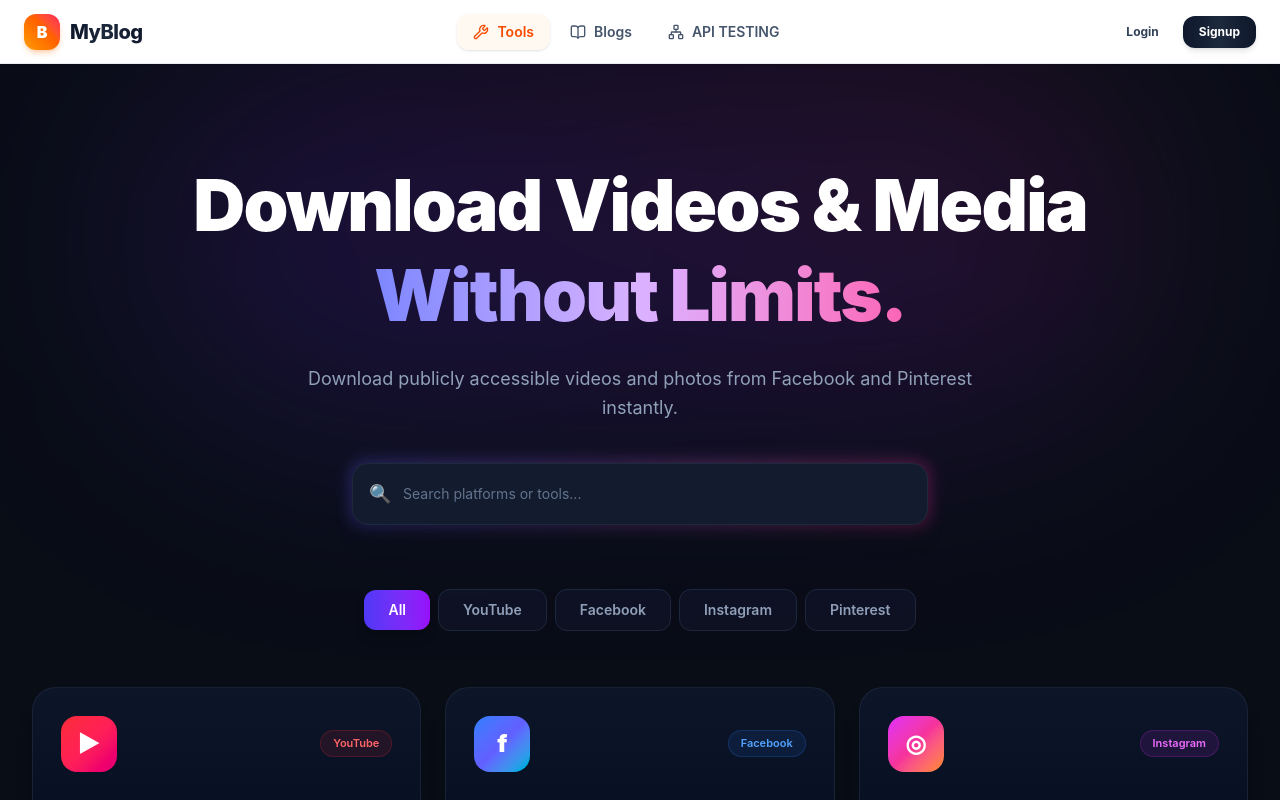
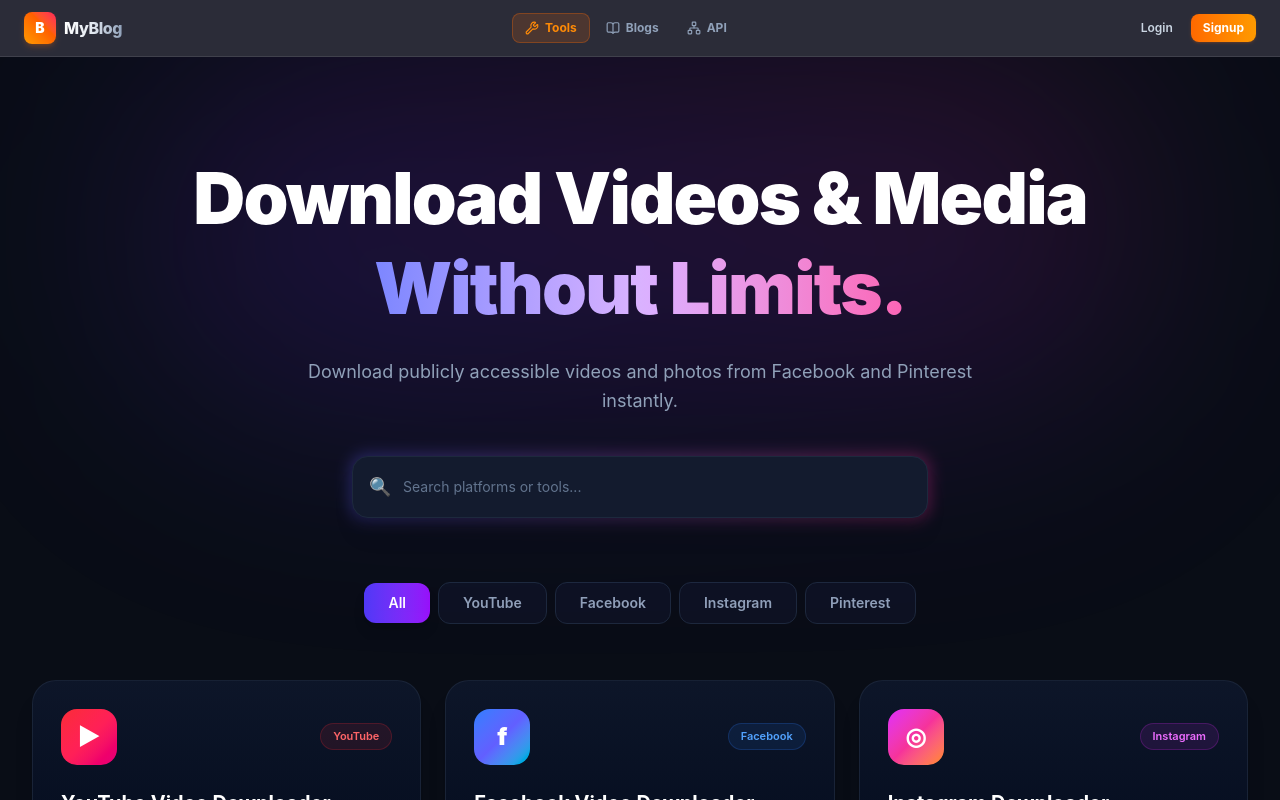
Before and after one commit to dc1576457/MyBlogs, a React (Vite) app in the folder frontend/: page / in a window 1280 px wide. Shown: the top 800 px of the page. Built offline with nearby package versions, Linux system fonts and the light colour scheme; no server answers.

Commit message:
Refactor Navbar component for improved readability

```diff
--- a/frontend/src/components/Navbar.jsx
+++ b/frontend/src/components/Navbar.jsx
@@ -1,15 +1,5 @@
-import React, {
-  useEffect,
-  useRef,
-  useState,
-} from "react";
-
-import {
-  Link,
-  NavLink,
-  useNavigate,
-} from "react-router-dom";
-
+import React, { useEffect, useRef, useState } from "react";
+import { Link, NavLink, useNavigate } from "react-router-dom";
 import {
   User,
   LogOut,
@@ -21,46 +11,23 @@
   Network,
   History as HistoryIcon,
 } from "lucide-react";
-
 import { useAuth } from "../context/AuthContext";
 
 export default function Navbar() {
   const navigate = useNavigate();
-
-  const {
-    user,
-    loading,
-    logout,
-  } = useAuth();
-
+  const { user, loading, logout } = useAuth();
   const [open, setOpen] = useState(false);
-
   const dropdownRef = useRef(null);
-
-  // =========================================================
-  // CLOSE DROPDOWN WHEN CLICKING OUTSIDE
-  // =========================================================
 
   useEffect(() => {
     const handleClick = (event) => {
-      if (
-        dropdownRef.current &&
-        !dropdownRef.current.contains(event.target)
-      ) {
+      if (dropdownRef.current && !dropdownRef.current.contains(event.target)) {
         setOpen(false);
       }
     };
-
     document.addEventListener("mousedown", handleClick);
-
-    return () => {
-      document.removeEventListener("mousedown", handleClick);
-    };
+    return () => document.removeEventListener("mousedown", handleClick);
   }, []);
-
-  // =========================================================
-  // LOGOUT
-  // =========================================================
 
   const handleLogout = async () => {
     try {
@@ -73,589 +40,160 @@
     }
   };
 
-  // =========================================================
-  // USER INITIAL
-  // =========================================================
-
   const getInitial =
     user?.name?.charAt(0)?.toUpperCase() ||
     user?.email?.charAt(0)?.toUpperCase() ||
     "U";
-
-  // =========================================================
-  // ADMIN CHECK
-  // =========================================================
 
   const isAdmin =
     String(user?.role || "")
       .trim()
       .toLowerCase() === "admin";
 
+  const navLinkClasses = ({ isActive }) =>
+    `flex items-center gap-1.5 rounded-lg px-3 py-1.5 text-xs font-bold transition-all ${
+      isActive
+        ? "bg-orange-500/15 text-orange-400 border border-orange-500/30"
+        : "text-slate-400 hover:bg-white/[0.05] hover:text-white"
+    }`;
+
   return (
-    <nav
-      className="
-        sticky
-        top-0
-        z-[100]
-        w-full
-        h-24
-        border-b
-        border-slate-200/80
-        bg-white/95
-        backdrop-blur-xl
-        supports-[backdrop-filter]:bg-white/80
-        shadow-sm
-        md:h-16
-      "
-    >
-      <div
-        className="
-          relative
-          mx-auto
-          flex
-          h-16
-          max-w-7xl
-          items-center
-          justify-between
-          px-3
-          sm:px-6
-        "
-      >
-        {/* ===================================================
-            LOGO
-        ==================================================== */}
-
+    <nav className="sticky top-0 z-[100] w-full border-b border-white/10 bg-[#070816]/85 backdrop-blur-xl">
+      <div className="mx-auto flex h-14 max-w-7xl items-center justify-between px-3 sm:px-6">
+        {/* Logo */}
         <Link
           to="/"
-          className="
-            group
-            flex
-            shrink-0
-            items-center
-            gap-2
-            sm:gap-2.5
-            transition-transform
-            hover:scale-[1.02]
-            active:scale-[0.98]
-          "
+          className="flex items-center gap-2 transition hover:opacity-90 active:scale-95"
         >
-          <div
-            className="
-              flex
-              h-9
-              w-9
-              shrink-0
-              items-center
-              justify-center
-              rounded-xl
-              bg-gradient-to-tr
-              from-amber-500
-              via-orange-500
-              to-rose-500
-              font-black
-              text-white
-              shadow-md
-              shadow-orange-500/25
-            "
-          >
+          <div className="flex h-8 w-8 items-center justify-center rounded-lg bg-gradient-to-tr from-amber-500 via-orange-500 to-rose-500 text-sm font-black text-white shadow-md shadow-orange-500/20">
             B
           </div>
-
-          <span
-            className="
-              bg-gradient-to-r
-              from-slate-900
-              via-slate-800
-              to-slate-900
-              bg-clip-text
-              text-lg
-              font-extrabold
-              tracking-tight
-              text-transparent
-              sm:text-xl
-            "
-          >
+          <span className="bg-gradient-to-r from-white via-slate-200 to-slate-400 bg-clip-text text-base font-extrabold tracking-tight text-transparent">
             MyBlog
           </span>
         </Link>
 
-        {/* ===================================================
-            RESPONSIVE NAVIGATION
-        ==================================================== */}
-
-        <div
-          className="
-            absolute
-            left-0
-            top-16
-            flex
-            w-full
-            items-center
-            gap-1
-            overflow-x-auto
-            border-t
-            border-slate-100
-            bg-white/95
-            px-3
-            py-1.5
-            backdrop-blur-xl
-            scrollbar-hide
-            md:static
-            md:left-auto
-            md:top-auto
-            md:w-auto
-            md:translate-x-0
-            md:overflow-visible
-            md:border-0
-            md:bg-transparent
-            md:p-0
-          "
-        >
-          <NavLink
-            to="/"
-            end
-            className={({ isActive }) =>
-              `
-                flex
-                shrink-0
-                items-center
-                gap-2
-                rounded-xl
-                px-3
-                py-2
-                text-sm
-                font-semibold
-                whitespace-nowrap
-                transition-all
-                lg:px-4
-
-                ${
-                  isActive
-                    ? "bg-orange-50/80 text-orange-600 shadow-sm"
-                    : "text-slate-600 hover:bg-slate-100/70 hover:text-slate-900"
-                }
-              `
-            }
-          >
-            <Wrench size={16} className="shrink-0" />
-            Tools
+        {/* Center Nav Links */}
+        <div className="flex items-center gap-1">
+          <NavLink to="/" end className={navLinkClasses}>
+            <Wrench size={14} className="shrink-0" />
+            <span>Tools</span>
           </NavLink>
 
-          <NavLink
-            to="/blogs"
-            className={({ isActive }) =>
-              `
-                flex
-                shrink-0
-                items-center
-                gap-2
-                rounded-xl
-                px-3
-                py-2
-                text-sm
-                font-semibold
-                whitespace-nowrap
-                transition-all
-                lg:px-4
-
-                ${
-                  isActive
-                    ? "bg-orange-50/80 text-orange-600 shadow-sm"
-                    : "text-slate-600 hover:bg-slate-100/70 hover:text-slate-900"
-                }
-              `
-            }
-          >
-            <BookOpen size={16} className="shrink-0" />
-            Blogs
+          <NavLink to="/blogs" className={navLinkClasses}>
+            <BookOpen size={14} className="shrink-0" />
+            <span>Blogs</span>
           </NavLink>
 
-          <NavLink
-            to="/postman"
-            end
-            className={({ isActive }) =>
-              `
-                flex
-                shrink-0
-                items-center
-                gap-2
-                rounded-xl
-                px-3
-                py-2
-                text-sm
-                font-semibold
-                whitespace-nowrap
-                transition-all
-                lg:px-4
-
-                ${
-                  isActive
-                    ? "bg-orange-50/80 text-orange-600 shadow-sm"
-                    : "text-slate-600 hover:bg-slate-100/70 hover:text-slate-900"
-                }
-              `
-            }
-          >
-            <Network size={16} className="shrink-0" />
-
-            <span className="sm:hidden">
-              API
-            </span>
-
-            <span className="hidden sm:inline">
-              API TESTING
-            </span>
+          <NavLink to="/postman" end className={navLinkClasses}>
+            <Network size={14} className="shrink-0" />
+            <span>API</span>
           </NavLink>
         </div>
 
-        {/* ===================================================
-            RIGHT SIDE USER MENU
-        ==================================================== */}
-
-        <div
-          ref={dropdownRef}
-          className="relative z-[120] shrink-0"
-        >
+        {/* User Auth Section */}
+        <div ref={dropdownRef} className="relative shrink-0">
           {loading ? (
-            <div
-              className="
-                h-10
-                w-20
-                animate-pulse
-                rounded-full
-                bg-slate-200/80
-                sm:w-28
-              "
-            />
+            <div className="h-8 w-16 animate-pulse rounded-lg bg-white/5" />
           ) : user ? (
-            /* Logged-In User Button */
             <button
               type="button"
-              onClick={() => setOpen((previous) => !previous)}
-              className="
-                group
-                flex
-                items-center
-                gap-2
-                rounded-full
-                border
-                border-slate-200/80
-                bg-slate-50/50
-                p-1.5
-                pr-2.5
-                shadow-sm
-                transition-all
-                hover:border-orange-300
-                hover:bg-white
-                hover:shadow-md
-                sm:gap-2.5
-                sm:pr-3.5
-              "
+              onClick={() => setOpen((prev) => !prev)}
+              className="flex items-center gap-2 rounded-lg border border-white/10 bg-white/[0.03] p-1 pr-2.5 transition hover:border-orange-500/30 hover:bg-white/[0.06]"
             >
-              <div
-                className="
-                  flex
-                  h-8
-                  w-8
-                  shrink-0
-                  items-center
-                  justify-center
-                  rounded-full
-                  bg-gradient-to-tr
-                  from-amber-500
-                  via-orange-500
-                  to-rose-500
-                  text-xs
-                  font-bold
-                  text-white
-                  shadow-sm
-                "
-              >
+              <div className="flex h-6 w-6 items-center justify-center rounded-md bg-gradient-to-tr from-amber-500 to-orange-500 text-[10px] font-bold text-white">
                 {getInitial}
               </div>
-
-              <span
-                className="
-                  hidden
-                  max-w-32
-                  truncate
-                  text-xs
-                  font-bold
-                  text-slate-800
-                  sm:block
-                "
-              >
+              <span className="hidden max-w-[100px] truncate text-xs font-semibold text-slate-200 sm:block">
                 {user.name || user.email}
               </span>
-
               <ChevronDown
-                size={15}
-                className={`
-                  text-slate-400
-                  transition-transform
-                  duration-200
-                  group-hover:text-slate-600
-
-                  ${open ? "rotate-180 text-orange-600" : ""}
-                `}
+                size={13}
+                className={`text-slate-400 transition-transform duration-200 ${
+                  open ? "rotate-180 text-orange-400" : ""
+                }`}
               />
             </button>
           ) : (
-            /* Guest Buttons */
-            <div className="flex items-center gap-1 sm:gap-2">
+            <div className="flex items-center gap-1.5">
               <Link
                 to="/login"
-                className="
-                  rounded-xl
-                  px-2.5
-                  py-2
-                  text-xs
-                  font-bold
-                  text-slate-700
-                  transition
-                  hover:bg-slate-100/80
-                  hover:text-slate-900
-                  sm:px-4
-                "
+                className="rounded-lg px-3 py-1.5 text-xs font-semibold text-slate-300 transition hover:bg-white/[0.06] hover:text-white"
               >
                 Login
               </Link>
-
               <Link
                 to="/signup"
-                className="
-                  rounded-xl
-                  bg-gradient-to-r
-                  from-slate-900
-                  via-slate-800
-                  to-slate-900
-                  px-2.5
-                  py-2
-                  text-xs
-                  font-bold
-                  text-white
-                  shadow-md
-                  shadow-slate-900/10
-                  transition
-                  hover:scale-[1.02]
-                  hover:shadow-slate-900/20
-                  active:scale-[0.98]
-                  sm:px-4
-                "
+                className="rounded-lg bg-gradient-to-r from-orange-500 to-amber-500 px-3 py-1.5 text-xs font-bold text-white shadow-sm shadow-orange-500/20 transition hover:opacity-95"
               >
                 Signup
               </Link>
             </div>
           )}
 
-          {/* =================================================
-              DROPDOWN MENU
-          ================================================== */}
-
+          {/* Dropdown Menu */}
           {user && open && (
-            <div
-              className="
-                absolute
-                right-0
-                mt-2.5
-                w-[calc(100vw-1.5rem)]
-                max-w-72
-                overflow-hidden
-                rounded-2xl
-                border
-                border-slate-200/80
-                bg-white/95
-                p-1.5
-                shadow-xl
-                shadow-slate-300/40
-                backdrop-blur-xl
-                z-[130]
-                animate-in
-                fade-in
-                slide-in-from-top-2
-                duration-200
-              "
-            >
-              {/* User Header */}
-              <div className="mb-1 rounded-xl bg-slate-50/80 p-3">
-                <div className="flex items-center gap-3">
-                  <div
-                    className="
-                      flex
-                      h-10
-                      w-10
-                      shrink-0
-                      items-center
-                      justify-center
-                      rounded-full
-                      bg-gradient-to-tr
-                      from-amber-500
-                      via-orange-500
-                      to-rose-500
-                      font-bold
-                      text-sm
-                      text-white
-                      shadow-sm
-                    "
-                  >
+            <div className="absolute right-0 mt-2 w-60 rounded-xl border border-white/10 bg-[#0d0f22] p-1.5 shadow-2xl backdrop-blur-xl z-[130] animate-in fade-in slide-in-from-top-2">
+              <div className="mb-1 rounded-lg bg-white/[0.03] p-2.5">
+                <div className="flex items-center gap-2">
+                  <div className="flex h-7 w-7 items-center justify-center rounded-md bg-orange-500 font-bold text-xs text-white">
                     {getInitial}
                   </div>
-
                   <div className="min-w-0 flex-1">
-                    <div className="flex items-center gap-1.5">
-                      <p className="truncate font-bold text-xs text-slate-900">
+                    <p className="truncate text-xs font-bold text-white">
                       {user.name || "User"}
                     </p>
-
+                    <p className="truncate text-[10px] text-slate-400">
+                      {user.email}
+                    </p>
+                  </div>
                   {isAdmin && (
-                        <span
-                          className="
-                            inline-flex
-                            shrink-0
-                            items-center
-                            gap-0.5
-                            rounded-full
-                            bg-orange-100
-                            px-1.5
-                            py-0.5
-                            text-[10px]
-                            font-bold
-                            text-orange-700
-                          "
-                        >
-                          <ShieldCheck size={11} />
+                    <span className="rounded bg-orange-500/20 px-1.5 py-0.5 text-[9px] font-bold text-orange-400">
                       ADMIN
                     </span>
                   )}
                 </div>
-
-                    <p className="mt-0.5 truncate text-[11px] font-medium text-slate-500">
-                      {user.email}
-                    </p>
-                  </div>
-                </div>
               </div>
 
-              {/* Profile Link */}
               <Link
                 to="/profile"
                 onClick={() => setOpen(false)}
-                className="
-                  flex
-                  items-center
-                  gap-2.5
-                  rounded-xl
-                  px-3
-                  py-2.5
-                  text-xs
-                  font-semibold
-                  text-slate-700
-                  transition
-                  hover:bg-orange-50/70
-                  hover:text-orange-600
-                "
+                className="flex items-center gap-2 rounded-lg px-2.5 py-2 text-xs font-medium text-slate-300 hover:bg-white/[0.06] hover:text-white"
               >
-                <User size={16} className="text-slate-400" />
+                <User size={14} className="text-slate-400" />
                 Profile
               </Link>
 
-              {/* Blogs Link */}
-              <Link
-                to="/blogs"
-                onClick={() => setOpen(false)}
-                className="
-                  flex
-                  items-center
-                  gap-2.5
-                  rounded-xl
-                  px-3
-                  py-2.5
-                  text-xs
-                  font-semibold
-                  text-slate-700
-                  transition
-                  hover:bg-orange-50/70
-                  hover:text-orange-600
-                "
-              >
-                <BookOpen size={16} className="text-slate-400" />
-                Blogs
-              </Link>
-
-              {/* Dashboard Link (Admin Only) */}
               {isAdmin && (
+                <>
                   <Link
                     to="/dashboard"
                     onClick={() => setOpen(false)}
-                  className="
-                    flex
-                    items-center
-                    gap-2.5
-                    rounded-xl
-                    px-3
-                    py-2.5
-                    text-xs
-                    font-semibold
-                    text-slate-700
-                    transition
-                    hover:bg-orange-50/70
-                    hover:text-orange-600
-                  "
+                    className="flex items-center gap-2 rounded-lg px-2.5 py-2 text-xs font-medium text-slate-300 hover:bg-white/[0.06] hover:text-white"
                   >
-                  <LayoutDashboard size={16} className="text-slate-400" />
+                    <LayoutDashboard size={14} className="text-slate-400" />
                     Dashboard
                   </Link>
-              )}
 
-              {/* History Logs Link (Admin Only) */}
-              {isAdmin && (
                   <Link
                     to="/history"
                     onClick={() => setOpen(false)}
-                  className="
-                    flex
-                    items-center
-                    gap-2.5
-                    rounded-xl
-                    px-3
-                    py-2.5
-                    text-xs
-                    font-semibold
-                    text-slate-700
-                    transition
-                    hover:bg-orange-50/70
-                    hover:text-orange-600
-                  "
+                    className="flex items-center gap-2 rounded-lg px-2.5 py-2 text-xs font-medium text-slate-300 hover:bg-white/[0.06] hover:text-white"
                   >
-                  <HistoryIcon size={16} className="text-slate-400" />
+                    <HistoryIcon size={14} className="text-slate-400" />
                     Conversion History
                   </Link>
+                </>
               )}
 
-              <div className="my-1 border-t border-slate-100" />
+              <div className="my-1 border-t border-white/5" />
 
-              {/* Logout Button */}
               <button
                 type="button"
                 onClick={handleLogout}
-                className="
-                  flex
-                  w-full
-                  items-center
-                  gap-2.5
-                  rounded-xl
-                  px-3
-                  py-2.5
-                  text-left
-                  text-xs
-                  font-semibold
-                  text-rose-600
-                  transition
-                  hover:bg-rose-50
-                  hover:text-rose-700
-                "
+                className="flex w-full items-center gap-2 rounded-lg px-2.5 py-2 text-left text-xs font-medium text-rose-400 hover:bg-rose-500/10"
               >
-                <LogOut size={16} />
+                <LogOut size={14} />
                 Logout
               </button>
             </div>
```
Lines whose indentation alone changed are shown as unchanged.
